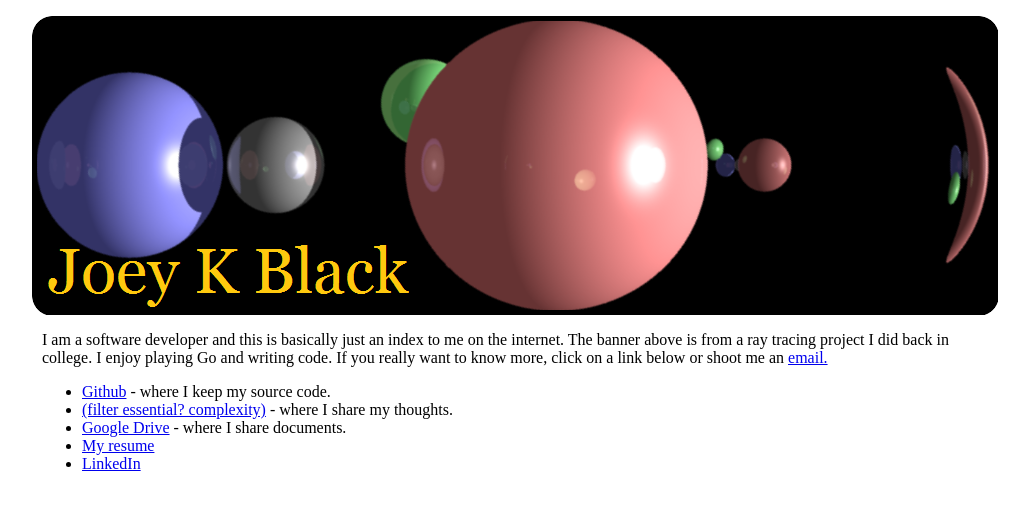
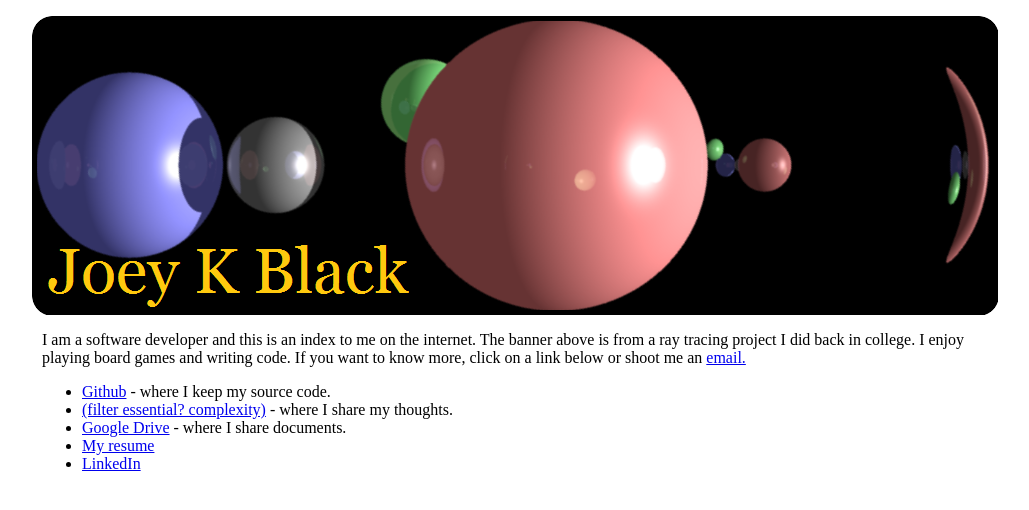
Before and after one commit to joeykblack/joeykblack.github.io, a plain HTML site: page index.html in a window 1280 px wide. Shown: the whole page, without its empty margins (121-1150 px from the left). Drawn offline with Linux system fonts and the light colour scheme.

Commit message:
wording update

```diff
--- a/index.html
+++ b/index.html
@@ -13,7 +13,7 @@
 
 <div class="body">
 
-	<p>I am a software developer and this is basically just an index to me on the internet. The banner above is from a ray tracing project I did back in college. I enjoy playing Go and writing code. If you really want to know more, click on a link below or shoot me an <a href="mailto:joeykblack@gmail.com">email.</a></p>
+	<p>I am a software developer and this is an index to me on the internet. The banner above is from a ray tracing project I did back in college. I enjoy playing board games and writing code. If you want to know more, click on a link below or shoot me an <a href="mailto:joeykblack@gmail.com">email.</a></p>
 
 	<ul>
 		<li><a href="https://github.com/joeykblack">Github</a> - where I keep my source code.</li>
```
